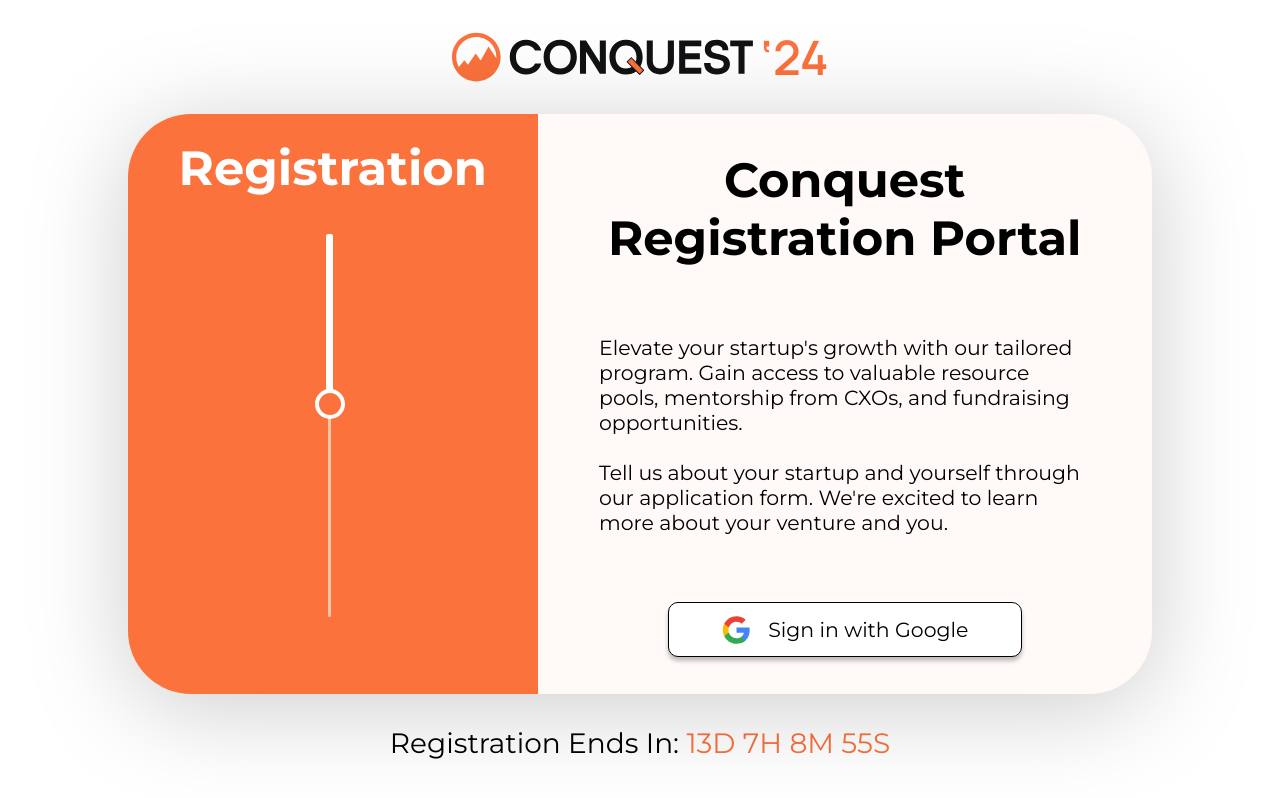
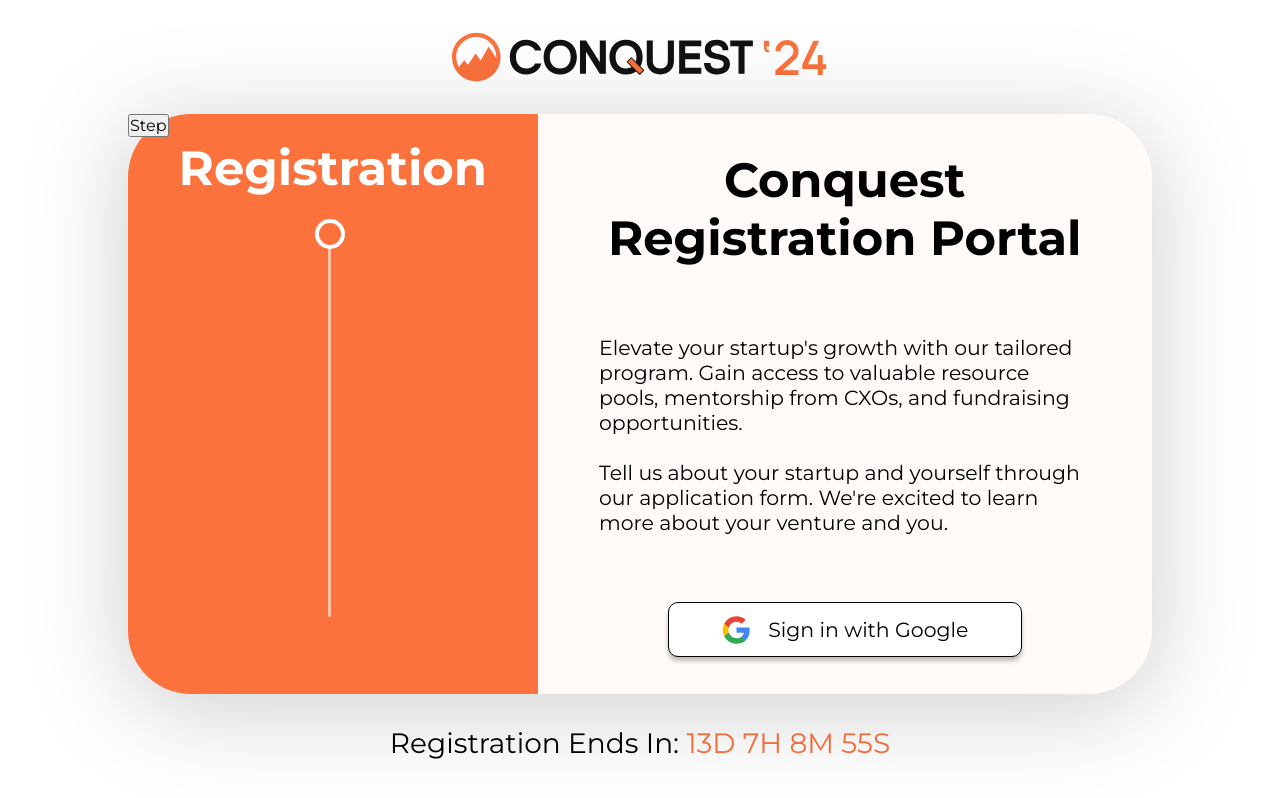
Before and after one commit to dvm-bitspilani/cel-conquest-2024, a React (Vite) app: page /login in a window 1280 px wide. Built offline with nearby package versions, Linux system fonts and the light colour scheme.

Commit message:
style: added animations to ant-d slider

```diff
--- a/src/components/Login/Stepper2/Stepper2.jsx
+++ b/src/components/Login/Stepper2/Stepper2.jsx
@@ -1,9 +1,36 @@
 import { Slider, ConfigProvider } from 'antd'
 
 import * as styles from './stepper.module.scss'
+import { useState } from 'react'
 
 export default function Stepper2() {
+
+    // Temporary state and function for testing
+    const [stepperPos, setStepperPos] = useState(1)
+
+    function stepInc() {
+        setStepperPos(prev => {
+            if (prev === 10) {
+                return 1
+            }
+            return prev + 1
+        })
+    }
+
     return (
+        <>
+            {/* Temporary button for testing */}
+            <button
+                style={{
+                    position: 'absolute',
+                    left: 0,
+                    top: 0
+                }}
+                onClick={stepInc}
+            >
+                Step
+            </button>
+
             <div className={styles.container}>
                 <div className={styles.grid}>
                     <ConfigProvider
@@ -33,10 +60,11 @@
                             }}
                             min={1}
                             max={10}
-                        value={5}
+                            value={stepperPos}
                         />
                     </ConfigProvider>
                 </div>
             </div>
+        </>
     )
 }
--- a/src/index.css
+++ b/src/index.css
@@ -55,4 +55,9 @@
 .ant-slider-track {
   width: 7px !important;
   left: 1px !important;
+  transition: height 1s linear !important;
 }
+
+.ant-slider-handle {
+  transition: top 1s linear !important;
+}
```
Lines whose indentation alone changed are shown as unchanged.
